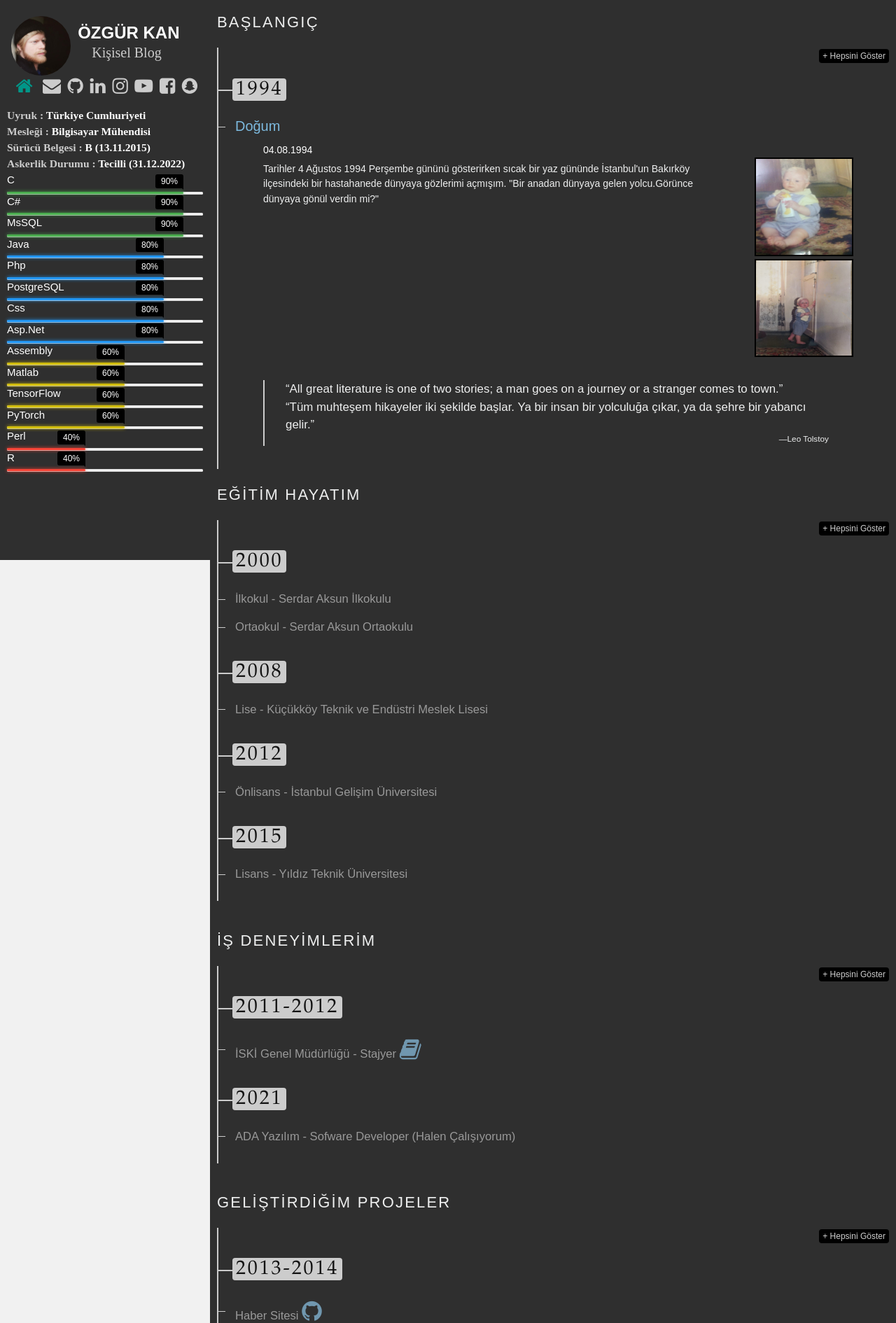
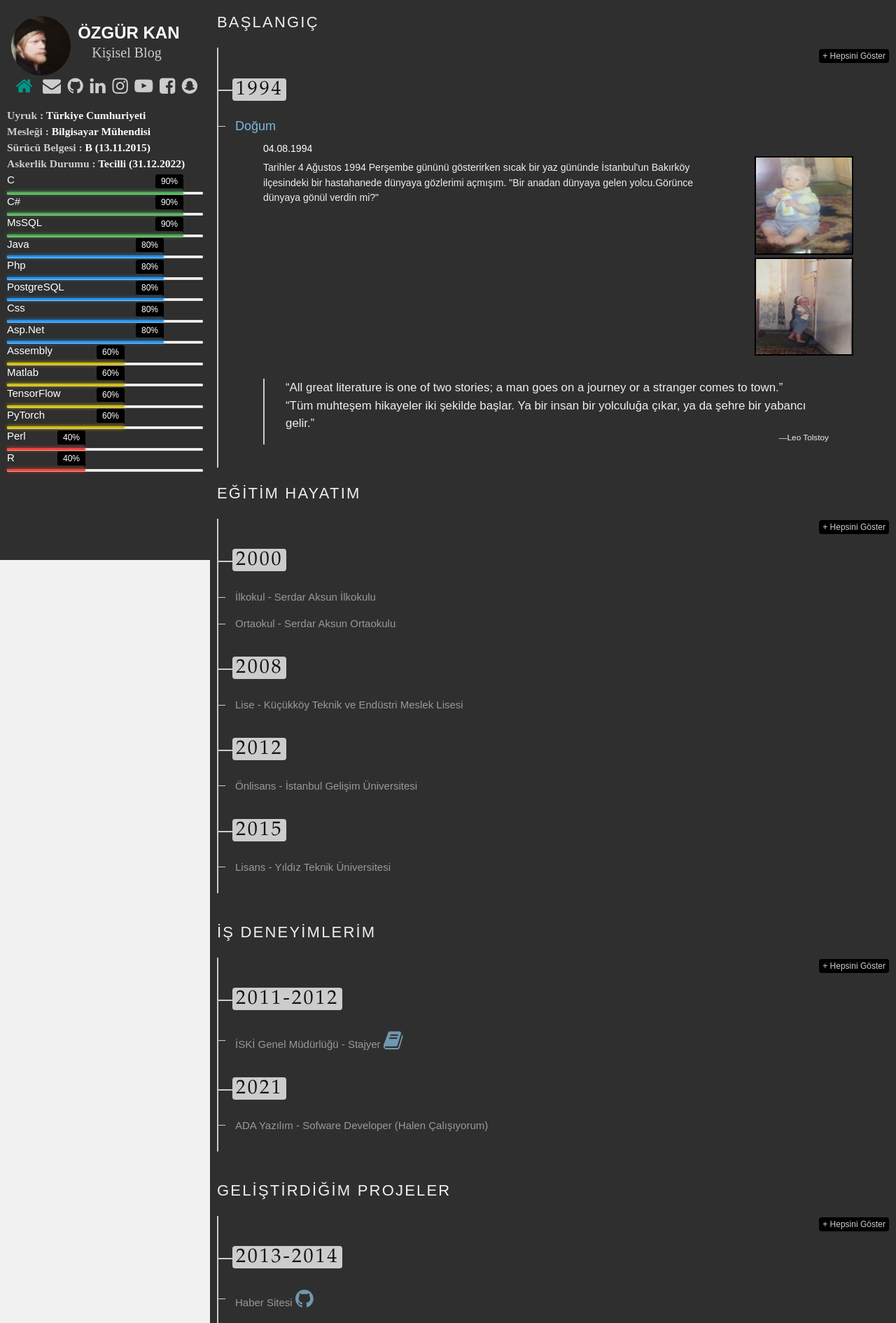
Before and after one commit to ozgurkan/OzgurKan, a PHP site: page / in a window 1280 px wide. Shown: the top 1890 px of the page at 70% size. Run offline with PHP 8.4, Linux system fonts and the light colour scheme; some libraries are stand-ins or nearby versions; some web fonts are replaced.

Commit message:
Update screen.css

```diff
--- a/css/screen.css
+++ b/css/screen.css
@@ -318,13 +318,13 @@ dl.timelineMinor {
 	.timelineMinor dt {
 		background:url(../images/timeline_decade_tick.gif) left center no-repeat;
 		clear:left;
-		/*font-size:1.6em;*/
-		font-size:1.3vw;
+		font-size:1.6em;
+		/*font-size:1.3vw;*/
 		list-style-type:none;
 		line-height:1.2em;
 		margin:0 0 12px;
 		padding:0 0 0 24px;
-		white-space:nowrap;
+		/*white-space:nowrap;*/
 	}
 
 		.timelineMinor dt a {
```
